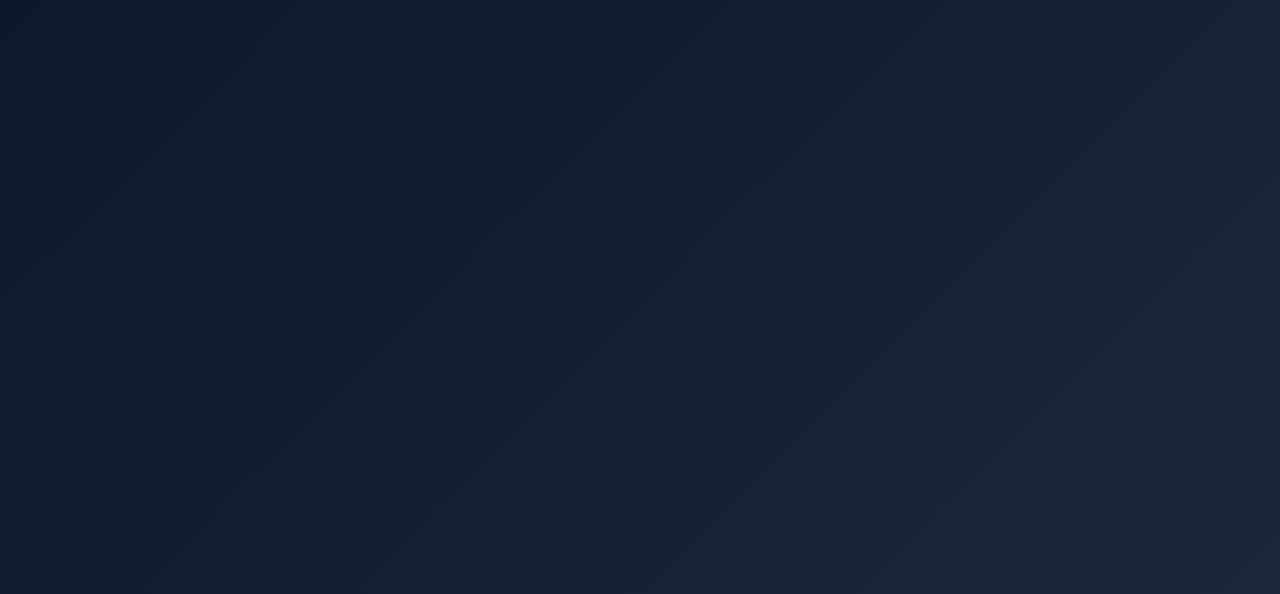
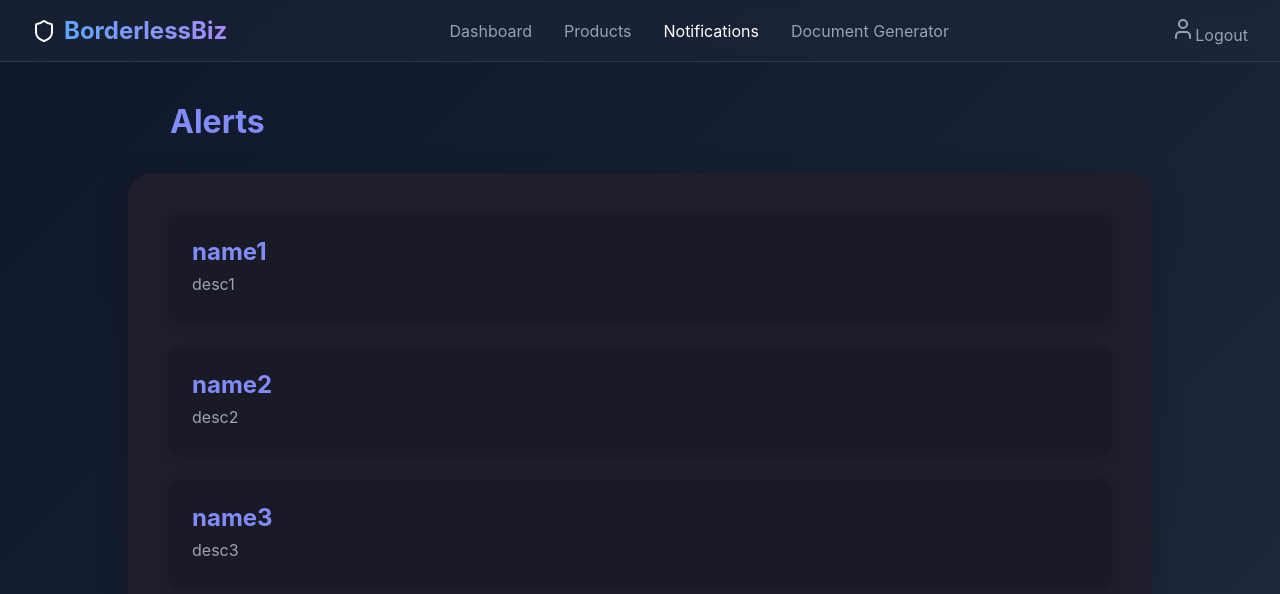
Before and after one commit to Gauravpadam/SPxT, a React (Create React App) app in the folder frontend/: page /notifications in a window 1280 px wide. Before the commit this address had no page. Shown: the top 594 px of the page. Built offline with nearby package versions, Linux system fonts and the light colour scheme; no server answers.

Commit message:
adding navbar

```diff
--- a/frontend/src/App.js
+++ b/frontend/src/App.js
@@ -34,10 +34,10 @@ function App() {
 
 
 
-      <Route path="/alerts-view" element={<AlertsView/>} />
+      <Route path="/notifications" element={<AlertsView/>} />
 
 
-    <Route path="/get_forms" element={
+    <Route path="/generator" element={
             isAuthenticated() ? <FormGenerator /> : <Navigate to="/login" />
           } />
 
--- a/frontend/src/components/AlertsView.js
+++ b/frontend/src/components/AlertsView.js
@@ -1,41 +1,31 @@
 import React, { useState, useEffect } from 'react';
-import { Shield, ArrowLeft, Search, Filter } from 'lucide-react';
+import { Shield, ArrowLeft, Search, Filter, User } from 'lucide-react';
 import { useNavigate } from 'react-router-dom';
-import { useLocation } from 'react-router-dom';
+import { fetchWithAuth, clearAuthTokens } from './auth';
+
+
 import './AlertsView.css'
 const AlertsView = () => {
-  const location = useLocation(); const { alerts } = location.state || {};
+
   const navigate = useNavigate();
-  // const [alerts, setAlerts] = useState([
-  //   {
-  //     alert_headline: 'name1',
-  //     alert_description: "desc1",
-  //     severity: 'High',
-  //     date: '2024-03-20',
-  //     status: 'Active'
-  //   },
-  //   {
-  //     alert_headline: 'name2',
-  //     alert_description: "desc2",
-  //     severity: 'Medium',
-  //     date: '2024-03-19',
-  //     status: 'Pending'
-  //   },
-  //   {
-  //     alert_headline: 'name3',
-  //     alert_description: "desc3",
-  //     severity: 'Low',
-  //     date: '2024-03-18',
-  //     status: 'Resolved'
-  //   }
-  // ]);
-  const [searchTerm, setSearchTerm] = useState('');
-  const [loading, setLoading] = useState(false);
-  const [error, setError] = useState(null);
+  const [alerts, setAlerts] = useState([
+    {
+      alert_headline: 'name1',
+      alert_description: "desc1",
+    },
+    {
+      alert_headline: 'name2',
+      alert_description: "desc2",
+    },
+    {
+      alert_headline: 'name3',
+      alert_description: "desc3",
+    }
+  ]);
+
 
   useEffect(() => {
     const fetchAlerts = async () => {
-      setLoading(true);
       const token = localStorage.getItem('access_token');
       const userId = localStorage.getItem('user_id');
 
@@ -57,54 +47,48 @@ const AlertsView = () => {
       } catch (error) {
         console.error('Error fetching alerts:', error);
         setError('Failed to load alerts. Please try again later.');
-      } finally {
-        setLoading(false);
       }
     };
 
-   // fetchAlerts();
+  fetchAlerts();
   }, []);
+
+  const handleLogout = () => {
+    clearAuthTokens();
+    navigate('/login');
+  };
+
 
   const handleBack = () => {
     navigate('/dashboard');
   };
 
-  const filteredAlerts = alerts.filter(alert =>
-    alert.alert_headline.toLowerCase().includes(searchTerm.toLowerCase()) ||
-    alert.alert_description.toLowerCase().includes(searchTerm.toLowerCase())
-  );
-
-  const getSeverityColor = (severity) => {
-    switch (severity.toLowerCase()) {
-      case 'high':
-        return 'text-red-500 bg-red-500/10';
-      case 'medium':
-        return 'text-yellow-500 bg-yellow-500/10';
-      case 'low':
-        return 'text-green-500 bg-green-500/10';
-      default:
-        return 'text-blue-500 bg-blue-500/10';
-    }
-  };
-
-  const getStatusColor = (status) => {
-    switch (status.toLowerCase()) {
-      case 'active':
-        return 'text-green-500 bg-green-500/10';
-      case 'pending':
-        return 'text-yellow-500 bg-yellow-500/10';
-      case 'resolved':
-        return 'text-blue-500 bg-blue-500/10';
-      default:
-        return 'text-gray-500 bg-gray-500/10';
-    }
-  };
-
   return (
 
 
-    <div>
-    <h1>
+  <div style={{width:"100vw",height:"100vh"}}>
+
+    <nav className="navbar">
+        <div className="logo">
+          <Shield size={24} />
+          <span className="logo-text">BorderlessBiz</span>
+        </div>
+        <div className="nav-links">
+          <a href="/dashboard">Dashboard</a>
+          <a href="/products">Products</a>
+          <a href="/notifications" className="active">Notifications</a>
+          <a href="/generator">Document Generator</a>
+        </div>
+        <div className="profile">
+          <div className="profile-menu" onClick={handleLogout} style={{ cursor: 'pointer' }}>
+            <User size={24} />
+            <span>Logout</span>
+          </div>
+        </div>
+      </nav>
+
+
+    <h1 style={{marginTop:"40px",marginLeft:"170px"} }>
       Alerts
     </h1>
       <div className="alertview-container">
@@ -123,7 +107,10 @@ const AlertsView = () => {
       ))}
       {alerts.length === 0 && <p>No alerts yet.</p>}
     </div>
-  </div></div>
+  </div>
+  </div>
+
+
 
   );
 };
--- a/frontend/src/components/Dashboard.js
+++ b/frontend/src/components/Dashboard.js
@@ -148,7 +148,7 @@ const Dashboard = () => {
   };
 
   const handleViewAlerts = () => {
-    navigate('/alerts-view', { state: {alerts} });
+    navigate('/notifications');
 
   };
 
@@ -250,7 +250,7 @@ const Dashboard = () => {
                 <span>Create New Forms</span>
                 <button
                   className="action-btn"
-                  onClick={() => navigate('/get_forms')}
+                  onClick={() => navigate('/generator')}
                 >
                   Start
                 </button>
--- a/frontend/src/components/FormGenerator.css
+++ b/frontend/src/components/FormGenerator.css
@@ -6,6 +6,10 @@
   justify-content: center;
   align-items: center;
 
+}
+
+.my-important-style {
+  margin-top: 100px !important;
 }
 
 .child-2 {
@@ -50,6 +54,7 @@
     width: 80%;
     max-height: 10vh;
     overflow-y: auto;
+    margin-bottom: 20px;
 }
 
   .product-card h2 {
@@ -108,7 +113,7 @@
 
   .product-form-2 form {
     display: grid;
-    grid-template-columns: repeat(auto-fit, minmax(600px, 2fr)); /* Two columns on wider screens */
+    grid-template-columns: 1fr; /* Two columns on wider screens */
     gap: 1rem; /* Space between inputs */
   }
 
--- a/frontend/src/components/FormGenerator.js
+++ b/frontend/src/components/FormGenerator.js
@@ -1,12 +1,17 @@
 import React, { useState, useEffect } from "react";
 import "./FormGenerator.css";
 import ProductForm from "./ProductForm";
+import { fetchWithAuth, clearAuthTokens } from './auth';
+import { Shield, User } from 'lucide-react';
 
 const FormGenerator = () => {
   const [products, setProducts] = useState([]);
   const [selectedProduct, setSelectedProduct] = useState(null);
   const [forms, setForms] = useState([]);
-
+  const handleLogout = () => {
+    clearAuthTokens();
+    navigate('/login');
+  };
   useEffect(() => {
     const fetchProducts = async () => {
       const token = localStorage.getItem("access_token");
@@ -55,12 +60,33 @@ const FormGenerator = () => {
   };
 
   return (
-  <>
+    <div style={{width:"100vw",height:"100vh"}}>
+  <nav className="navbar">
+        <div className="logo">
+          <Shield size={24} />
+          <span className="logo-text">BorderlessBiz</span>
+        </div>
+        <div className="nav-links">
+          <a href="/dashboard" >Dashboard</a>
+          <a href="/products">Products</a>
+          <a href="/notifications">Notifications</a>
+          <a href="/generator" className="active">Document Generator</a>
+        </div>
+        <div className="profile">
+          <div className="profile-menu" onClick={handleLogout} style={{ cursor: 'pointer' }}>
+            <User size={24} />
+            <span>Logout</span>
+          </div>
+        </div>
+      </nav>
+
+  <div>
+
 
       {!selectedProduct ? (
 
-         <div className="products-container">
-          <h1>Products</h1>
+         <div className="products-container my-important-style" >
+           <h1>Products</h1>
           <div className="products-list">
             {products.map((product) => (
               <div key={product.product_id} className="product-card">
@@ -74,12 +100,13 @@ const FormGenerator = () => {
                 </button>
               </div>
             ))}
+            {products.length === 0 && <p>No products yet!</p>}
           </div>
         </div>
       ) : (
         <>
 
-        <h1 style={{marginLeft:"124px"}}>Selected Product</h1>
+
         <div className="parent-div">
 
           <div className="selected-product">
@@ -112,7 +139,8 @@ const FormGenerator = () => {
         </>
       )}
 
-  </>
+  </div>
+  </div>
 
   );
 };
--- a/frontend/src/components/Products.css
+++ b/frontend/src/components/Products.css
@@ -2,7 +2,7 @@
   display: flex; /* Use flexbox for a vertical layout */
   flex-direction: column; /* Arrange items in a column */
   gap: 1.5rem; /* Space between products */
-  height: 70vh; /* Limit the height to make it scrollable */
+  height: 65vh; /* Limit the height to make it scrollable */
   overflow-y: auto; /* Enable vertical scrolling */
   padding: 1rem; /* Add some padding for aesthetics */
 }
@@ -16,15 +16,15 @@
   box-shadow: 0 8px 32px rgba(0, 0, 0, 0.2);
 }
 
+
 /* Header Container */
 .header-container {
   display: flex;
   justify-content: flex-end; /* Align children to the right */
   align-items: center;       /* Center vertically */
   padding: 1rem;             /* Optional: space around the container */
-  padding-top: 0px;
   margin-bottom: 2rem;
-
+  margin-right:2rem;
 }
 .header-container h1 {
   color: var(--primary-purple);
--- a/frontend/src/components/Products.js
+++ b/frontend/src/components/Products.js
@@ -1,4 +1,6 @@
 import React, { useState, useEffect } from 'react';
+import { fetchWithAuth, clearAuthTokens } from './auth';
+import { Shield, User } from 'lucide-react';
 import './Products.css';
 
 const Products = () => {
@@ -22,6 +24,11 @@ const Products = () => {
       ...prev,
       [name]: value,
     }));
+  };
+
+  const handleLogout = () => {
+    clearAuthTokens();
+    navigate('/login');
   };
 
   const handleAddProduct = () => {
@@ -87,16 +94,35 @@ const Products = () => {
   }, []);
 
   return (
-    <>
+    <div style={{width:"100vw",height:"100vh"}}>
+     <nav className="navbar">
+        <div className="logo">
+          <Shield size={24} />
+          <span className="logo-text">BorderlessBiz</span>
+        </div>
+        <div className="nav-links">
+          <a href="/dashboard" >Dashboard</a>
+          <a href="/products" className="active">Products</a>
+          <a href="/notifications">Notifications</a>
+          <a href="/generator">Document Generator</a>
+        </div>
+        <div className="profile">
+          <div className="profile-menu" onClick={handleLogout} style={{ cursor: 'pointer' }}>
+            <User size={24} />
+            <span>Logout</span>
+          </div>
+        </div>
+      </nav>
+
 
     {/* Header section */}
-    <div className="header-container">
+    <div className="header-container" >
         <button className="add-product-btn" onClick={handleAddProduct}>
           Add Product
         </button>
     </div>
 
-      <h1>Products</h1>
+      <h1 style={{marginLeft:"200px"}}>Products</h1>
 
     <div className="products-container">
 
@@ -159,7 +185,7 @@ const Products = () => {
         </div>
       )}
     </div>
-    </>
+    </div>
   );
 };
 
```
